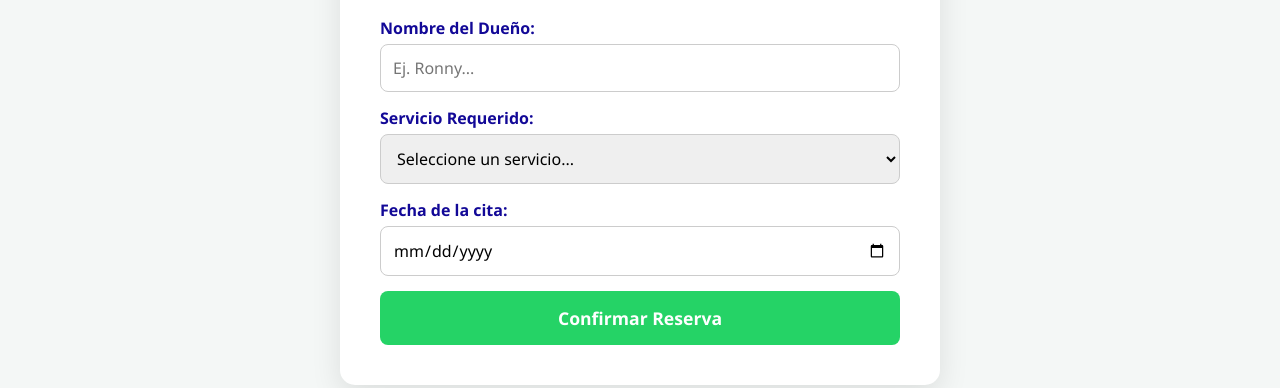
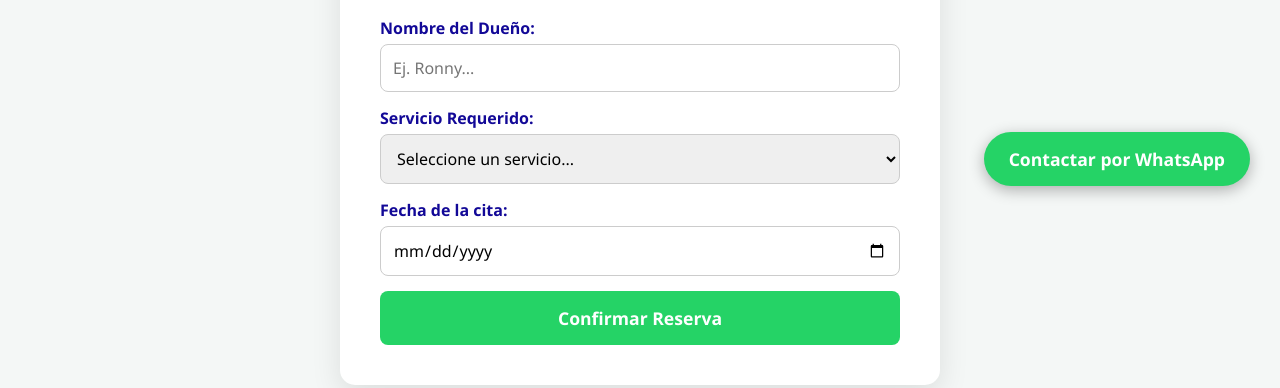
Before and after one commit to ronnyjejeje-bit/proyecto-veterinaria, a plain HTML site: page index.html in a window 1280 px wide. Shown: the part 584-972 px from the top of the page. Drawn offline with Linux system fonts and the light colour scheme.

Commit message:
feat(ui): implementa boton flotante de contacto rapido via WhatsApp

```diff
--- a/index.html
+++ b/index.html
@@ -69,6 +69,30 @@
         .btn-submit:hover { background-color: #128C7E; }
 
         footer { background-color: #2c3e50; color: white; text-align: center; padding: 20px; }
+        /* --- BOTÓN FLOTANTE WHATSAPP --- */
+        .btn-whatsapp-flotante {
+            position: fixed;
+            bottom: 30px;
+            right: 30px;
+            background-color: #25D366;
+            color: white;
+            padding: 15px 25px;
+            border-radius: 50px;
+            font-size: 1.1rem;
+            font-weight: bold;
+            text-decoration: none;
+            box-shadow: 0 4px 15px rgba(0,0,0,0.3);
+            z-index: 1000;
+            transition: transform 0.3s ease;
+            display: flex;
+            align-items: center;
+            gap: 10px;
+        }
+        .btn-whatsapp-flotante:hover {
+            transform: scale(1.1);
+            background-color: #128C7E;
+            color: white;
+        }
     </style>
 </head>
 <body>
@@ -188,5 +212,9 @@
             window.open(urlWhatsApp, '_blank');
         }
     </script>
+    <!-- Botón Flotante de WhatsApp -->
+    <a href="https://wa.me/51999999999" class="btn-whatsapp-flotante" target="_blank">
+         Contactar por WhatsApp
+    </a>
 </body>
 </html>
```
